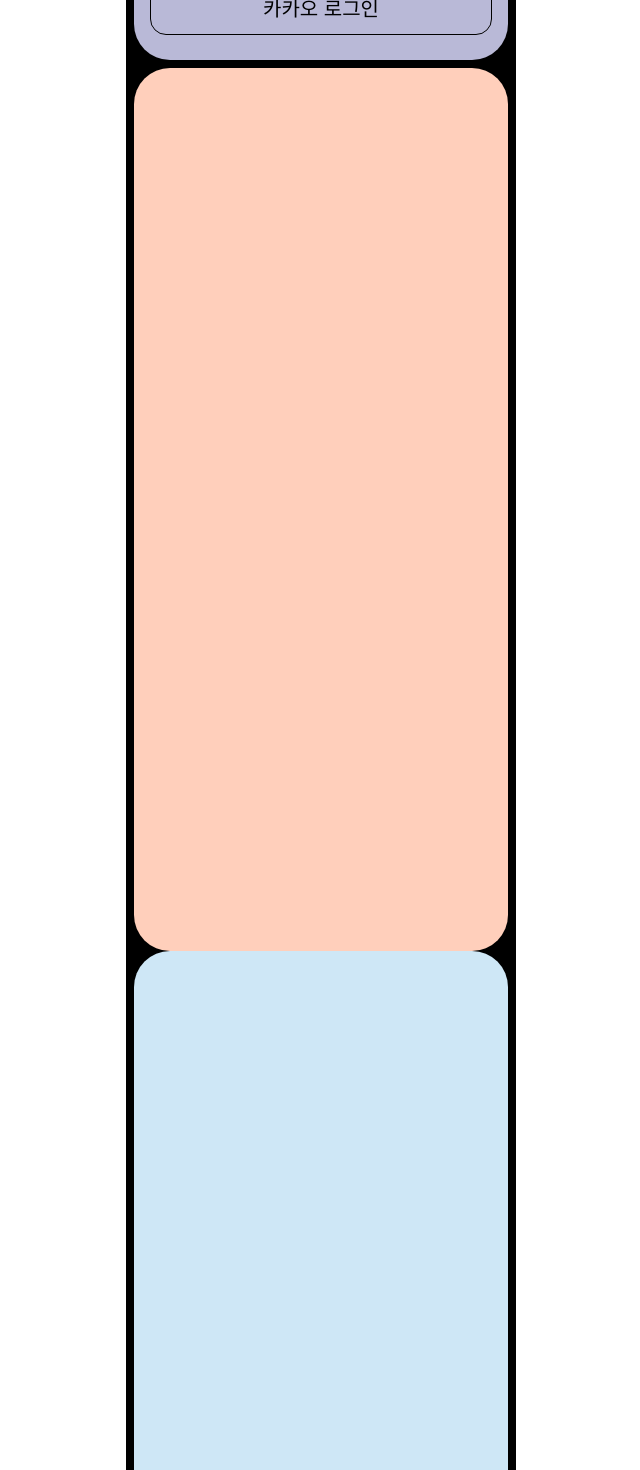
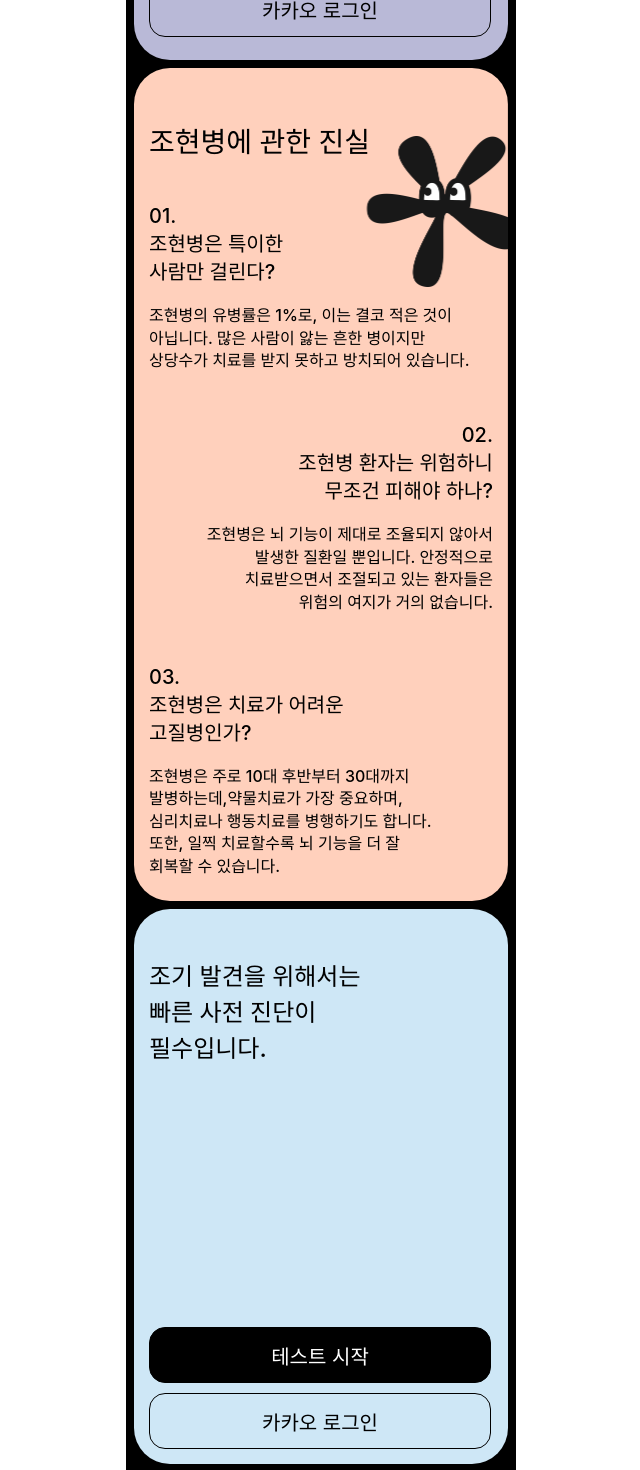
Before and after one commit to Club-PARD/UJaCha_WEB, a React (Create React App) app: page / in a window 1280 px wide. Shown: the part 700-2170 px from the top of the page, without its empty margins (319-959 px from the left). Built offline with nearby package versions, Linux system fonts and the light colour scheme; a web font is replaced by a local one.

Commit message:
style : IntroPage 전반적인 디자인 완성

```diff
--- a/src/Pages/IntroPage/Components/IntroPageBottom.js
+++ b/src/Pages/IntroPage/Components/IntroPageBottom.js
@@ -5,7 +5,7 @@ function IntroPageBottom() {
     return (
         <IntroPageBottonContainer>
             <WrapperLinkTable/>
-            <Copyright>ⓒ 2024. PARD. All right reserved.</Copyright>
+            <Copyright>ⓒ 2024. Yujacha. All right reserved.</Copyright>
         </IntroPageBottonContainer>
     );
 }
@@ -31,13 +31,13 @@ const WrapperLinkTable = () => {
         <LinkTable>
             <tr>
                 <td>
-                    <LinkA href = "" onClick={hanlderOnClick}>tune</LinkA>
+                    <LinkA href = "" onClick={hanlderOnClick}>tune&nbsp;</LinkA>
                 </td>
                 <td>
                     <LinkA href = "" onClick={hanlderOnClick}>Instargram</LinkA>
                 </td>
                 <td>
-                    <LinkA href = "" onClick={hanlderOnClick}>Team</LinkA>
+                    <LinkA href = "" onClick={hanlderOnClick}>&nbsp;Team</LinkA>
                 </td>
             </tr>
         </LinkTable>
--- a/src/Pages/IntroPage/Components/IntroPageContent.js
+++ b/src/Pages/IntroPage/Components/IntroPageContent.js
@@ -1,20 +1,108 @@
 import styled from "styled-components";
-import { Container } from "../../../Layout/Layout";
-import { theme } from "../../../Styles/theme";
-
+import {Container} from "../../../Layout/Layout";
+import {theme} from "../../../Styles/theme";
 function IntroPageContent() {
     return (
         <IntroPageContentContainer>
-
+            <WrapperTitle>
+                <TitleP>{contentData.title}</TitleP>
+            </WrapperTitle>
+            <WrapperContent>
+            {
+                contentData.content.map((contents, index) => (
+                    <WrapperContentItem key={index} textAlign={index === 1 ? "right" : "left"}>
+                        <ContentTitle>{contents.title}</ContentTitle>
+                        <ContentContent>{contents.content}</ContentContent>
+                    </WrapperContentItem>
+                ))
+            }
+            </WrapperContent>
         </IntroPageContentContainer>
     );
 
 }
 
+const contentData = {
+    title: "조현병에 관한 진실",
+    content: [
+        {
+            title: "01.\n조현병은 특이한\n사람만 걸린다?",
+            content: "조현병의 유병률은 1%로, 이는 결코 적은 것이\n아닙니다. 많은 사람이 앓는 흔한 병이지만\n상당수가 치료를 받지 못하고 방치되어 있습니다" +
+                    "."
+        }, {
+            title: "02.\n조현병 환자는 위험하니\n무조건 피해야 하나?",
+            content: "조현병은 뇌 기능이 제대로 조율되지 않아서\n발생한 질환일 뿐입니다. 안정적으로\n치료받으면서 조절되고 있는 환자들은\n위험의 여지가 거의 " +
+                    "없습니다."
+        }, {
+            title: "03.\n조현병은 치료가 어려운\n고질병인가?",
+            content: "조현병은 주로 10대 후반부터 30대까지\n발병하는데,약물치료가 가장 중요하며,\n심리치료나 행동치료를 병행하기도 합니다.\n또한, 일찍 치료할수록 뇌 기능을 더 잘\n회복할 수 있습니다."
+        }
+    ]
+}
+
 const IntroPageContentContainer = styled(Container)`
     width: 100%;
-    height : 883px;
-    background-color: ${theme.colors.peach_100};
+    height : 833px;
+    /* background-color: ${theme.colors.peach_100}; */
+    background-image: url("img/section2BG.png"); // 배경 이미지 추가
+    background-size: cover; // 이미지를 컨테이너에 맞게 조절
+    background-position: center; // 이미지를 가운데 정렬
     border-radius : 36px;
+
+    display: flex;
+    flex-direction: column;
+    align-items: center;
+
+    padding : 15px;
+    box-sizing: border-box;
+    margin-bottom: 8px;
 `
+const WrapperTitle = styled.div `
+    width: 100%;
+    height : auto;
+    /* background-color: wheat; */
+
+    margin : 40px 0px;
+`
+
+const TitleP = styled.p `
+    font-size: 28px;
+    font-weight: 500;
+    line-height: 39.2px;
+`
+
+const WrapperContent = styled.div `
+    width: 100%;
+    height : auto;
+
+    /* background-color: white; */
+`
+const ContentTitle = styled.p `
+    font-size: 20px;
+    font-weight: 500;
+    line-height: 28px;
+
+    margin-bottom: 18px;
+    white-space: pre-line;
+`
+const ContentContent = styled.p `
+    font-size: 16px;
+    font-weight: 500;
+    line-height: 22.4px;
+    white-space: pre-line;
+`
+
+const WrapperContentItem = styled.div `
+    width: 100%;
+    height: auto;
+
+    /* background-color: green; */
+
+    margin-bottom: 50px;
+    &:last-child{
+        margin-bottom: 0;
+    }
+
+    text-align: ${props => props.textAlign};
+`;
 export default IntroPageContent;
--- a/src/Pages/IntroPage/Components/IntroPageMain.js
+++ b/src/Pages/IntroPage/Components/IntroPageMain.js
@@ -28,8 +28,7 @@ function IntroPageMain() {
 
             {/* Button 영역 */}
             <DivContent height="120px">
-                <Button backgroundColor="black" color="white">테스트 시작</Button>
-                <Button backgroundColor="transparent" color="black">카카오 로그인</Button>
+                <ButtonItems/>
             </DivContent>
         </IntroPageMainContainer>
     );
@@ -95,6 +94,19 @@ const Button = styled.button `
     font-size: 20px;
     border : 1px solid black;
     box-sizing: border-box;
+
+    &:first-child {
+        margin-bottom: 10px;
+    }
 `;
 
+
+export const ButtonItems = () => {
+    return (
+        <div>
+            <Button backgroundColor="black" color="white">테스트 시작</Button>
+            <Button backgroundColor="transparent" color="black">카카오 로그인</Button>
+        </div>
+    );
+}
 export default IntroPageMain;
--- a/src/Pages/IntroPage/Components/IntroPageSub.js
+++ b/src/Pages/IntroPage/Components/IntroPageSub.js
@@ -1,15 +1,21 @@
 import styled from "styled-components";
-import { Container } from "../../../Layout/Layout";
-import { theme } from "../../../Styles/theme";
+import {Container} from "../../../Layout/Layout";
+import {theme} from "../../../Styles/theme";
+import {ButtonItems} from "./IntroPageMain";
 
 function IntroPageSub() {
 
     return (
         <IntroPageSubContainer>
-
+            <WrapperTitle>
+                {contentData}
+            </WrapperTitle>
+            <ButtonItems/>
         </IntroPageSubContainer>
     );
 }
+
+const contentData = "조기 발견을 위해서는\n빠른 사전 진단이\n필수입니다.";
 
 const IntroPageSubContainer = styled(Container)`
     width: 100%;
@@ -17,6 +23,29 @@ const IntroPageSubContainer = styled(Container)`
     background-color: ${theme.colors.sky_100};
 
     border-radius: 36px;
+
+    display: flex;
+    flex-direction: column;
+    justify-content: space-between;
+    align-items: center;
+
+    padding : 15px;
+    box-sizing: border-box;
+`
+
+const WrapperTitle = styled.p`
+    width: 100%;
+
+    font-size: 24px;
+    font-weight: 500;
+    line-height: 36px;
+
+    /* background-color: aliceblue; */
+
+    white-space: pre-line;
+
+    margin-top: 35px;
+
 `
 
 export default IntroPageSub;
```
Also changed, not shown: public/img/section2BG.png (added).
